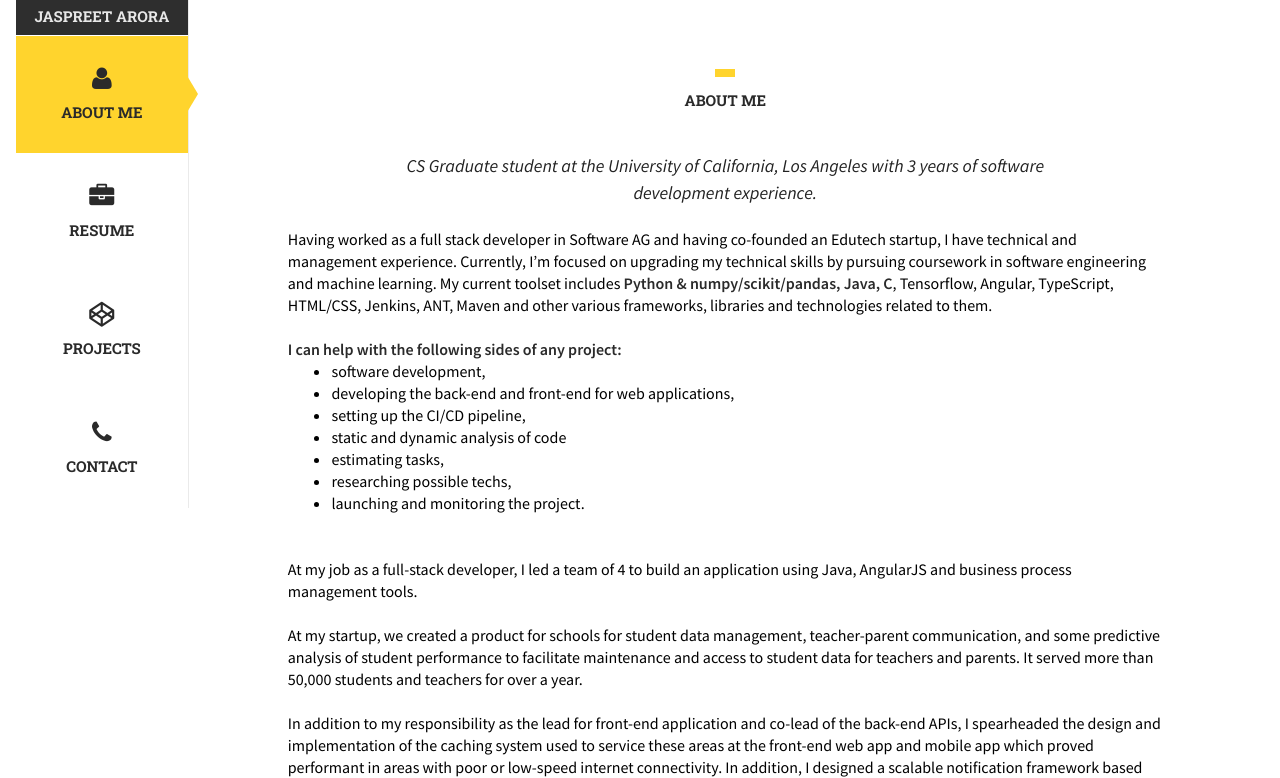
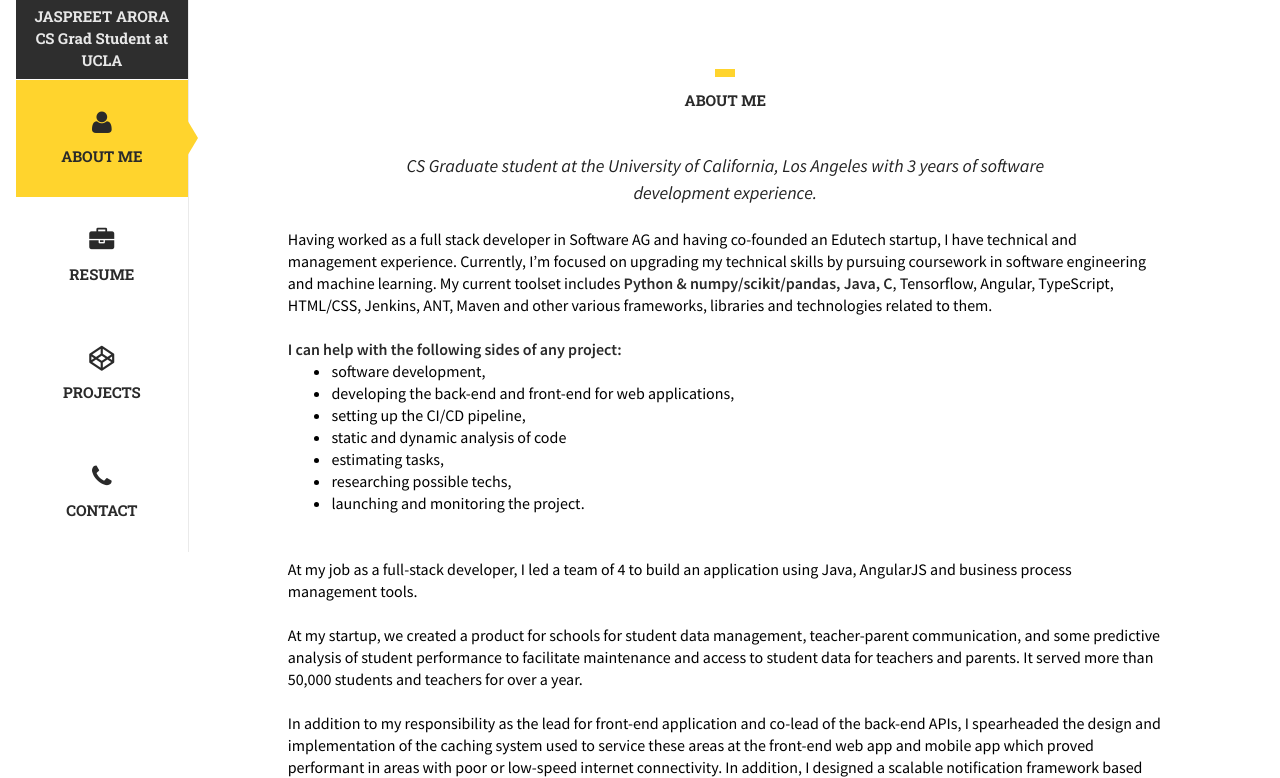
Before and after one commit to jay-ucla/jay-ucla.github.io, a plain HTML site: page index.html in a window 1280 px wide. Shown: the part 175-953 px from the top of the page. Drawn offline with Linux system fonts and the light colour scheme.

```diff
--- a/index.html
+++ b/index.html
@@ -61,6 +61,7 @@
 
 						<div class="name-profile t-center">
 							<h5 class="uppercase">Jaspreet Arora</h5>
+							<h5>CS Grad Student at UCLA</h5>
 						</div>
 
 					</div>
```
